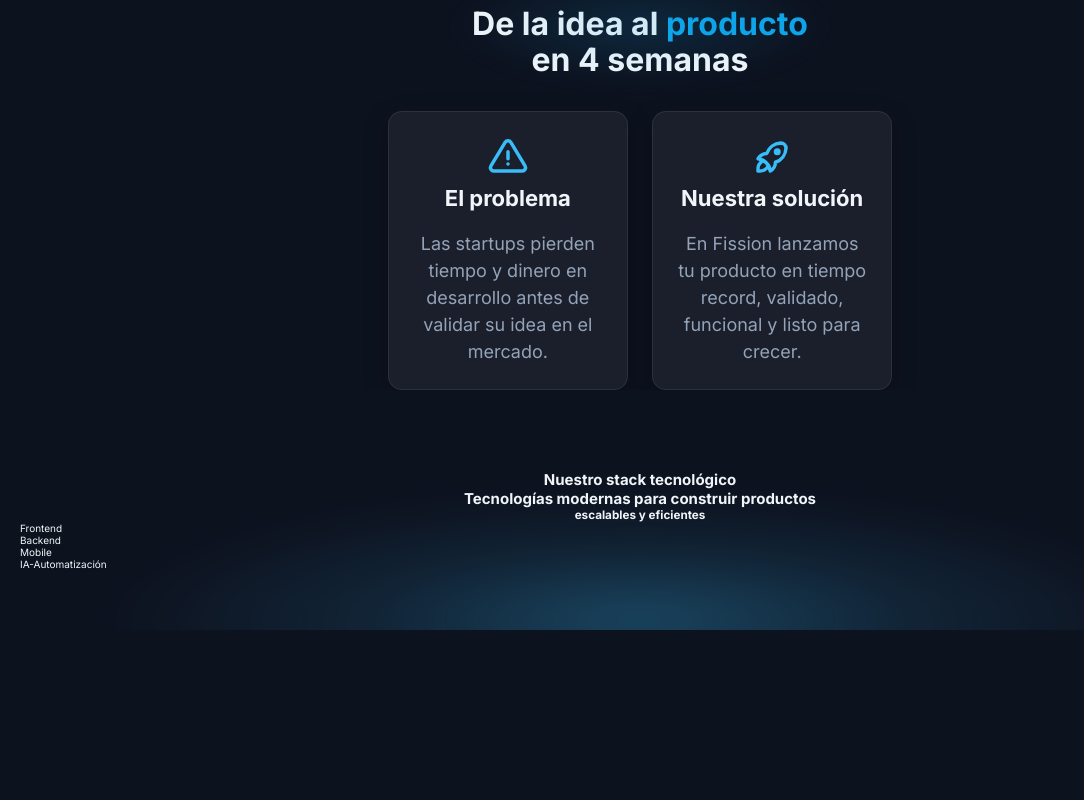
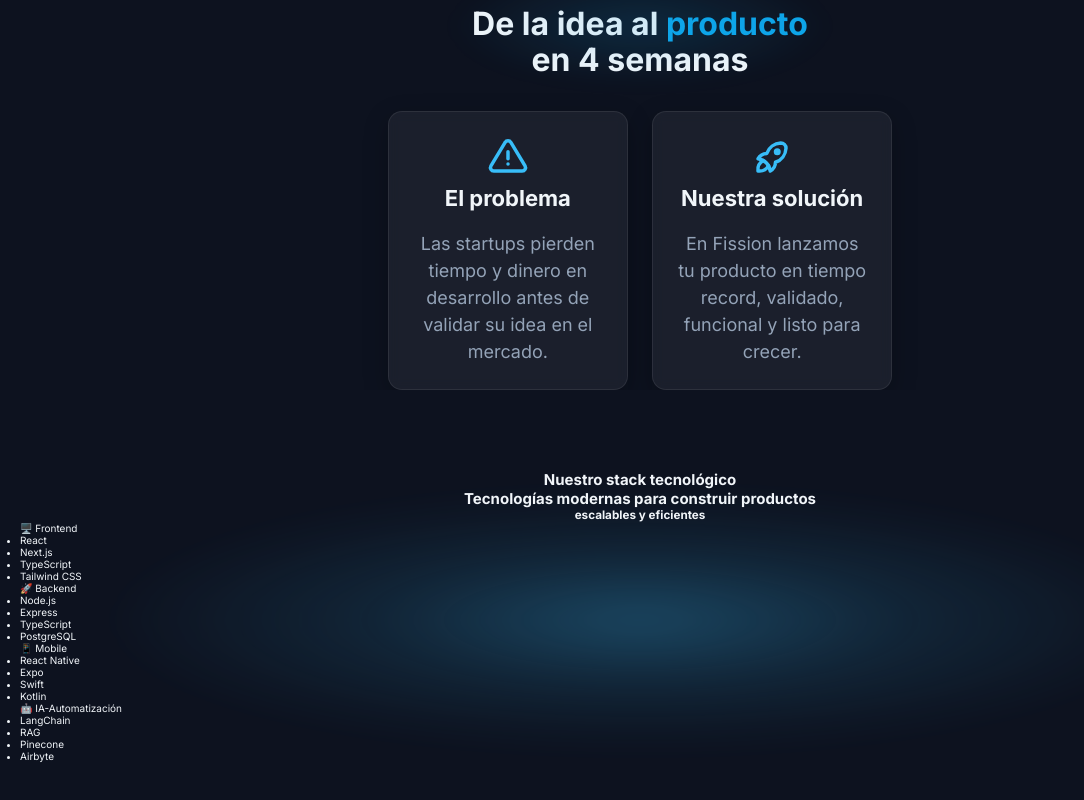
Before and after one commit to SoyDouglas/FissionSoftware, a React (Vite) app: page / in a window 1280 px wide. Shown: the part 2574-3374 px from the top of the page, without its empty margins (0-1084 px from the left). Before the commit the page ends 3204 px from the top, so only its background shows below. Built offline with nearby package versions, Linux system fonts and the light colour scheme.

Commit message:
all structure for stack section

```diff
--- a/src/components/layout/Stack.jsx
+++ b/src/components/layout/Stack.jsx
@@ -14,19 +14,47 @@ function Stack () {
       <div className='stack-grid'>
 
         <section className='stack-grid-frontend'>
-            <header>Frontend</header>
+            <header>🖥️ Frontend</header>
+
+            <ul className="stack-tech-list">
+                <li>React</li>
+                <li>Next.js</li>
+                <li>TypeScript</li>
+                <li>Tailwind CSS</li>
+            </ul>
         </section>
 
         <section className='stack-grid-backend'>
-            <header>Backend</header>
+            <header>🚀 Backend</header>
+
+            <ul className="stack-tech-list">
+                <li>Node.js</li>
+                <li>Express</li>
+                <li>TypeScript</li>
+                <li>PostgreSQL</li>
+            </ul>
         </section>
 
         <section className='stack-grid-mobile'>
-            <header>Mobile</header>
+            <header>📱 Mobile</header>
+
+            <ul className="stack-tech-list">
+                <li>React Native</li>
+                <li>Expo</li>
+                <li>Swift</li>
+                <li>Kotlin</li>
+            </ul>
         </section>
 
         <section className='stack-grid-ia'>
-            <header>IA-Automatización</header>
+            <header> 🤖 IA-Automatización</header>
+
+                <ul className="stack-tech-list">
+                    <li>LangChain</li>
+                    <li>RAG</li>
+                    <li>Pinecone</li>
+                    <li>Airbyte</li>
+                </ul>
         </section>
       </div>
     </section>
```
